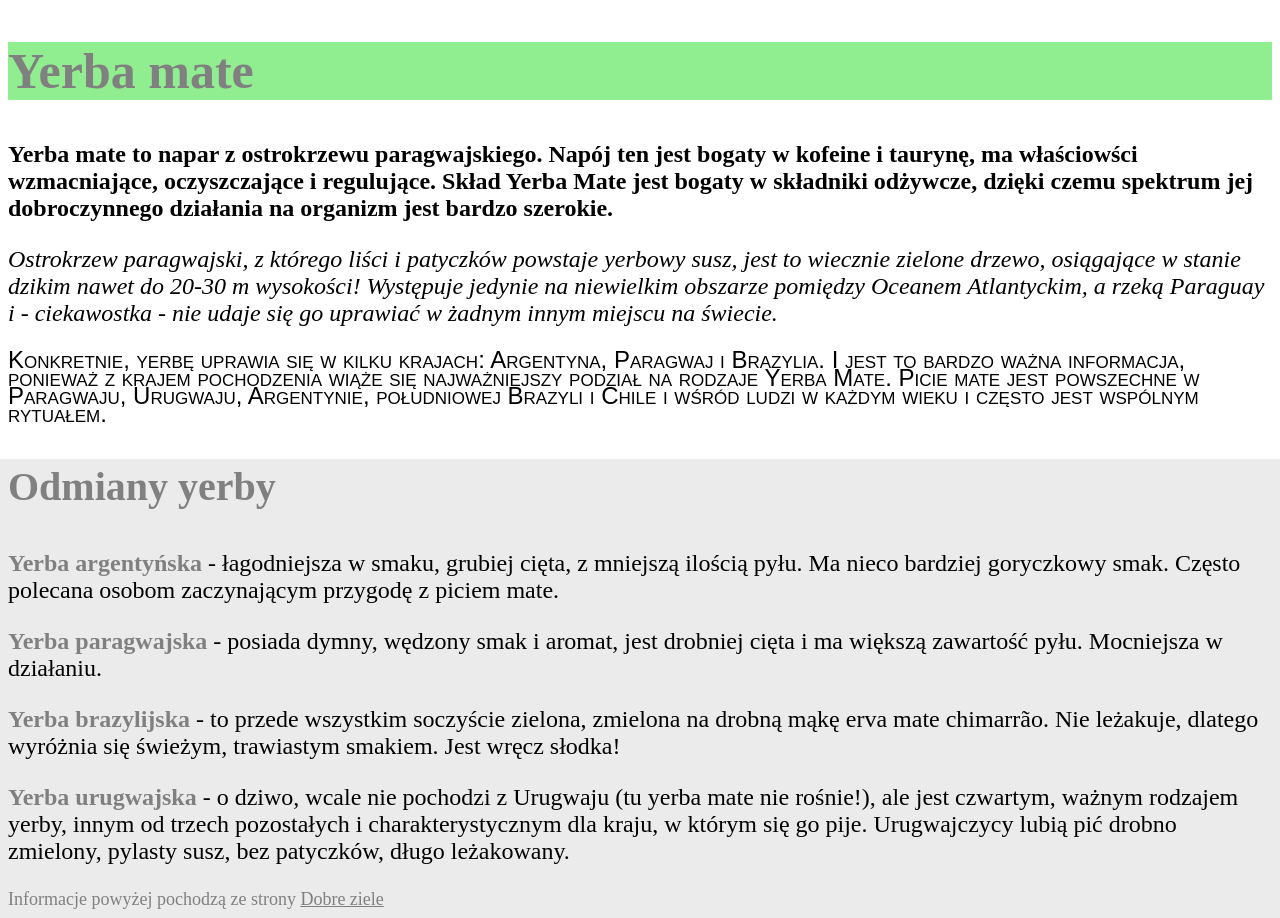
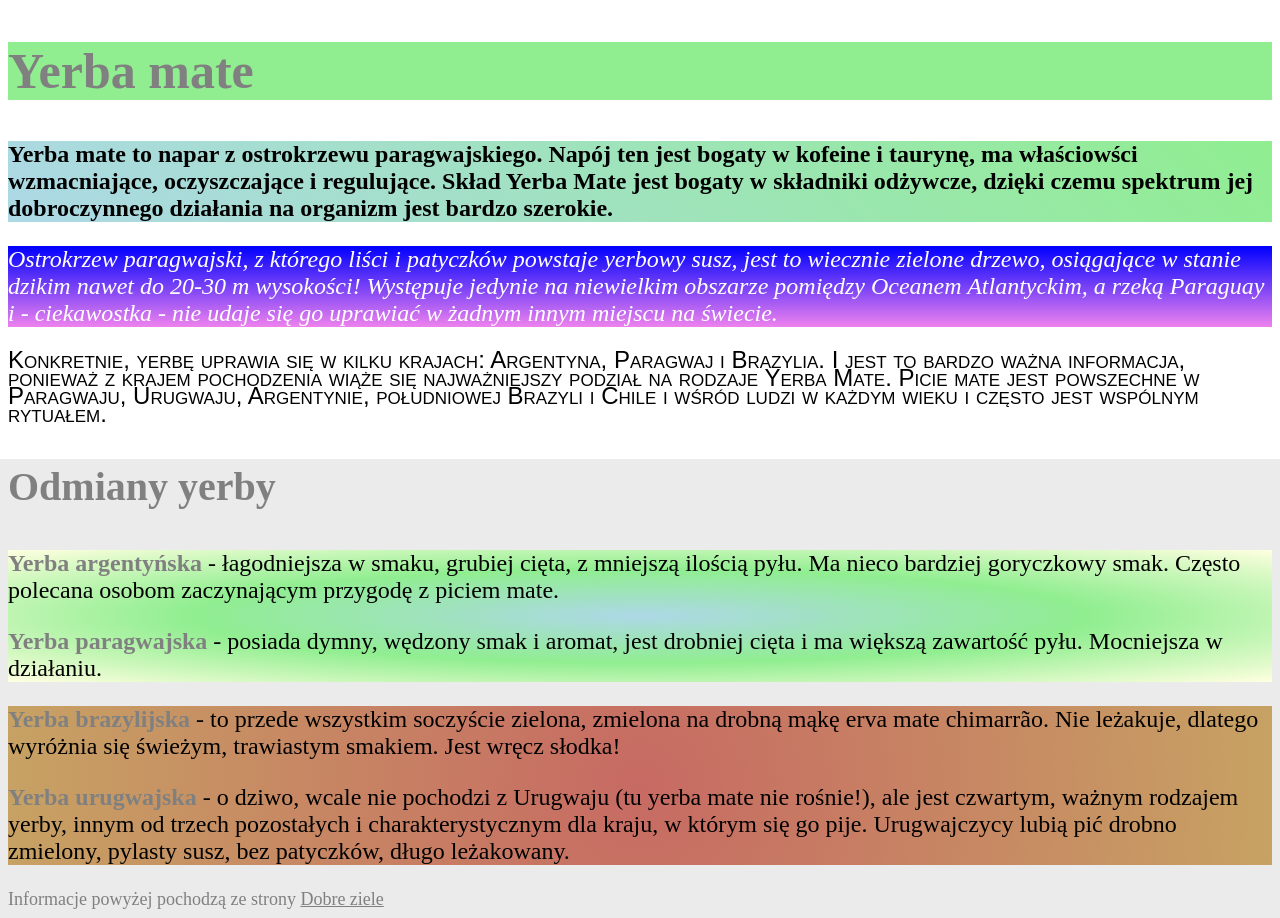
Before and after one commit to Zimniok/PSW, a PHP site: page /akapity_lista3.html in a window 1280 px wide. Run offline with PHP 8.4, Linux system fonts and the light colour scheme.

Commit message:
Lista 4: pierwsze 6 zadań

```diff
--- a/Lista 1/akapity_lista3.html
+++ b/Lista 1/akapity_lista3.html
@@ -17,7 +17,7 @@
        <h1>
          Yerba mate
        </h1>
-       <article>
+       <article class="linear_grad">
          <p>
            Yerba mate to napar z ostrokrzewu paragwajskiego.
            Napój ten jest bogaty w kofeine i taurynę, ma właściowści
@@ -27,7 +27,7 @@
            bardzo szerokie.
          </p>
        </article>
-       <article>
+       <article class="linear_grad2">
          <p>
            Ostrokrzew paragwajski,
            z którego liści i patyczków powstaje yerbowy susz,
@@ -52,6 +52,7 @@
        </article>
        <section>
          <h3>Odmiany yerby</h3>
+         <div class="radial_grad">
            <p>
              <b>Yerba argentyńska</b> - łagodniejsza w smaku, grubiej cięta,
              z mniejszą ilością pyłu. Ma nieco bardziej goryczkowy smak.
@@ -62,6 +63,8 @@
              jest drobniej cięta i ma większą zawartość pyłu.
              Mocniejsza w działaniu.
            </p>
+         </div>
+         <div class="radial_grad2">
            <p>
              <b>Yerba brazylijska</b> -  to przede wszystkim soczyście zielona,
              zmielona na drobną mąkę erva mate chimarrão.
@@ -75,6 +78,7 @@
              w którym się go pije. Urugwajczycy lubią pić drobno zmielony,
              pylasty susz, bez patyczków, długo leżakowany.
            </p>
+         </div>
        </section>
        <footer>
          Informacje powyżej pochodzą ze strony <a href="https://dobreziele.pl/">Dobre ziele</a>
--- a/Lista 1/index.html
+++ b/Lista 1/index.html
@@ -143,7 +143,10 @@
       </section>
     </section>
     <p id="back_to_top"><a href="#tytul">Wróć do góry ^</a></p>
-    <div><p>Test pojedynczego dziecka</p></div>
+    <div id="div_border"><p>Test pojedynczego dziecka</p></div>
+    <div id="img_container">
+      <p>Przykład back-ground image w divie</p>
+    </div>
 </body>
 
 </html>
--- a/Lista 1/styles/akapity_lista3.css
+++ b/Lista 1/styles/akapity_lista3.css
@@ -37,3 +37,23 @@ p {
 :not(p) {
   color: grey;
 }
+
+.linear_grad {
+  background-image: linear-gradient(45deg, lightblue, lightgreen);
+}
+
+.linear_grad2 {
+  background-image: linear-gradient(blue, violet);
+}
+
+.linear_grad2 p {
+  color: white;
+}
+
+.radial_grad {
+  background-image: radial-gradient(lightblue, lightgreen, lightyellow);
+}
+
+.radial_grad2 {
+  background-image: radial-gradient(circle, #c76a63, #c7a263);
+}
```
Also changed, not shown: Lista 1/styles/index.css (+40 -0 lines), Lista 1/pliki/tile_background.jpg (added). Lines whose indentation alone changed are shown as unchanged.
